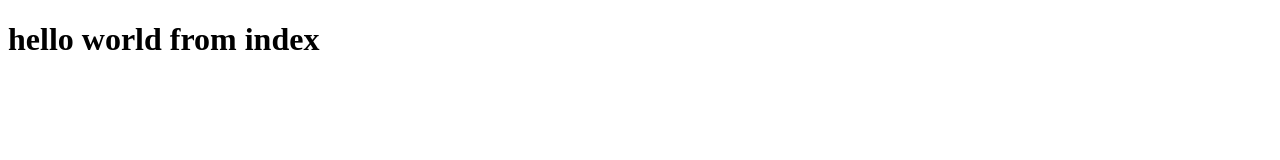
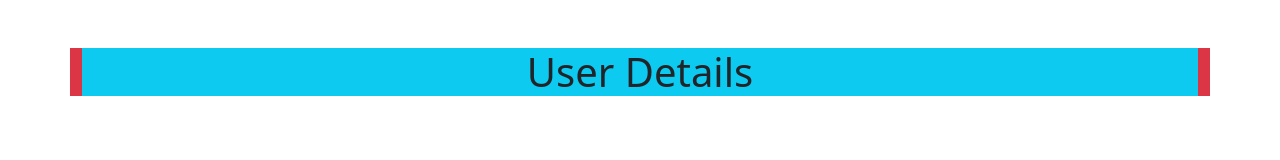
Before and after one commit to ajmal1722/nodeProject, a plain HTML site: page index.html in a window 1280 px wide. Drawn offline with nearby package versions, Linux system fonts and the light colour scheme.

Commit message:
updated index.html

```diff
--- a/index.html
+++ b/index.html
@@ -4,8 +4,11 @@
     <meta charset="UTF-8">
     <meta name="viewport" content="width=device-width, initial-scale=1.0">
     <title>User CRUD Web App</title>
+    <link href="https://cdn.jsdelivr.net/npm/bootstrap@5.3.2/dist/css/bootstrap.min.css" rel="stylesheet" integrity="sha384-T3c6CoIi6uLrA9TneNEoa7RxnatzjcDSCmG1MXxSR1GAsXEV/Dwwykc2MPK8M2HN" crossorigin="anonymous">
 </head>
 <body>
-    <h1>hello world from index</h1>
+    <div class="container bg-danger text-center my-5">
+        <h1 class="bg-info">User Details</h1>
+    </div>
 </body>
 </html>
```
